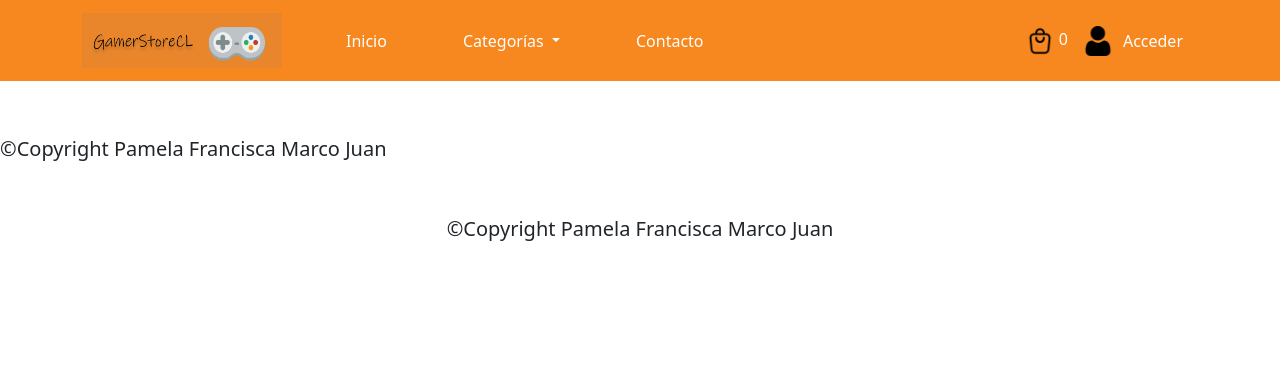
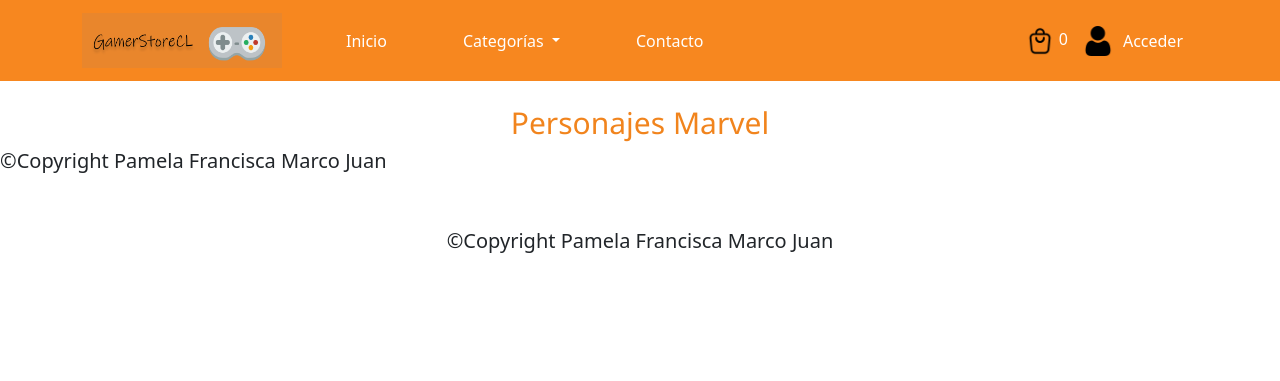
Before and after one commit to JuanmirandaSiromax/gamerstorecl, a Django app: template mientretencion/templates/juegos/personajes_juego.html in a window 1280 px wide. Shown: the top 381 px of the page. Run offline with Django 4.2, Linux system fonts and the light colour scheme; the template is opened without the code that fills it, so the values that code supplies are empty.

Commit message:
Update personajes_juego.html

```diff
--- a/mientretencion/templates/juegos/personajes_juego.html
+++ b/mientretencion/templates/juegos/personajes_juego.html
@@ -7,8 +7,8 @@
 
 
 {% block contenido %}
-
-<h1>Personajes Marvel</h1>
+<br>
+<h1 class="titulo-novedades">Personajes Marvel</h1>
 
 
 <div class="container">
```
